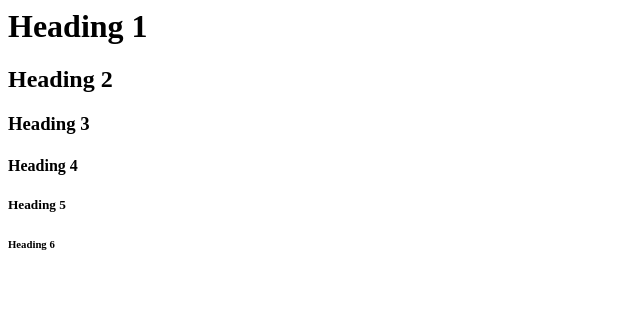
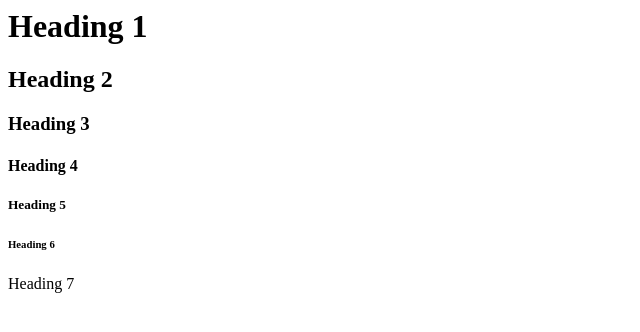
Before and after one commit to RamyaRathore/ci-cd-demo, a plain HTML site: page index.html in a window 1280 px wide. Shown: the whole page, without its empty margins (0-640 px from the left). Drawn offline with Linux system fonts and the light colour scheme.

Commit message:
addedfile

```diff
--- a/index.html
+++ b/index.html
@@ -4,3 +4,4 @@
 <h4>Heading 4</h4>
 <h5>Heading 5</h5>
 <h6>Heading 6</h6>
+<h7>Heading 7</h7>
```
